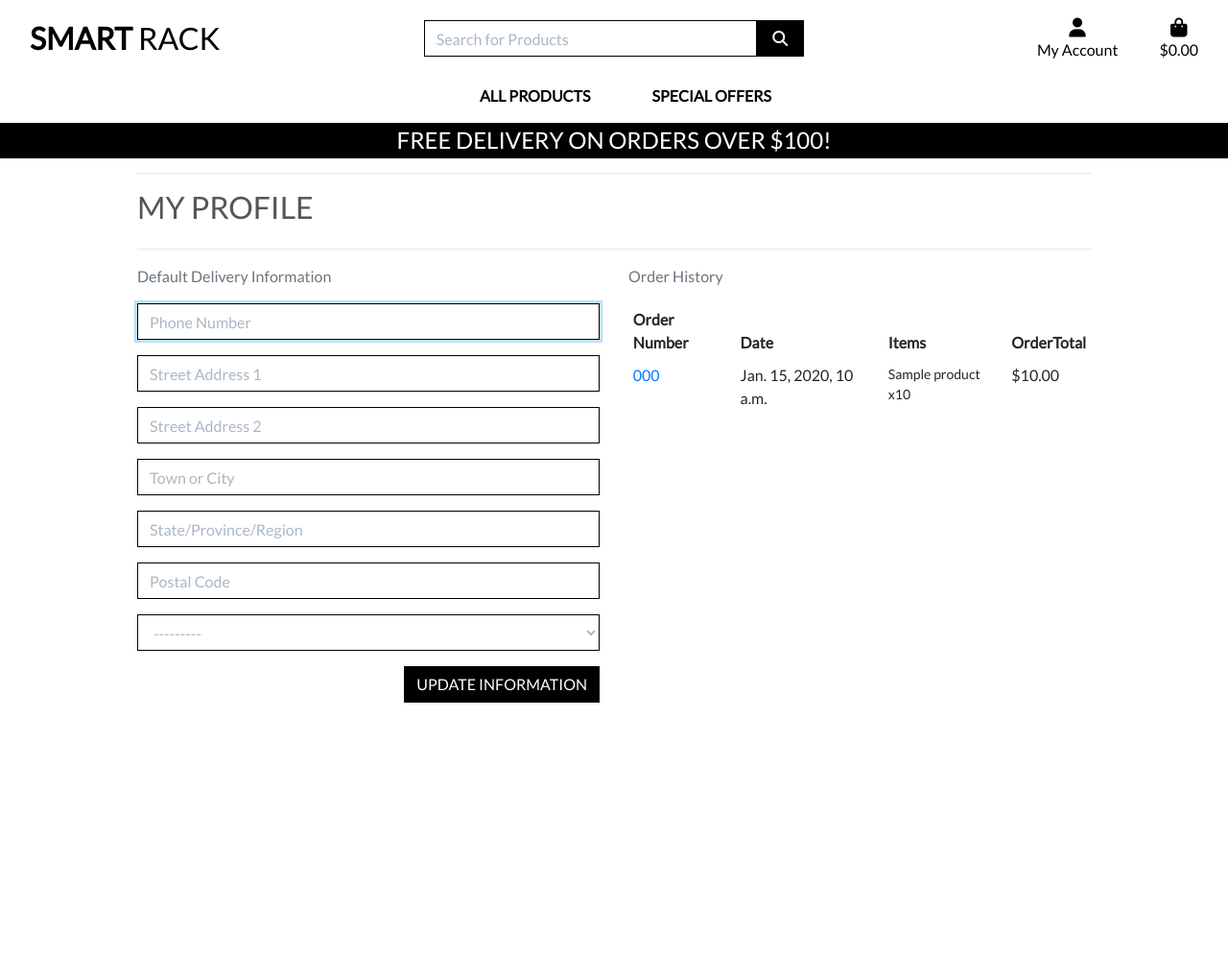
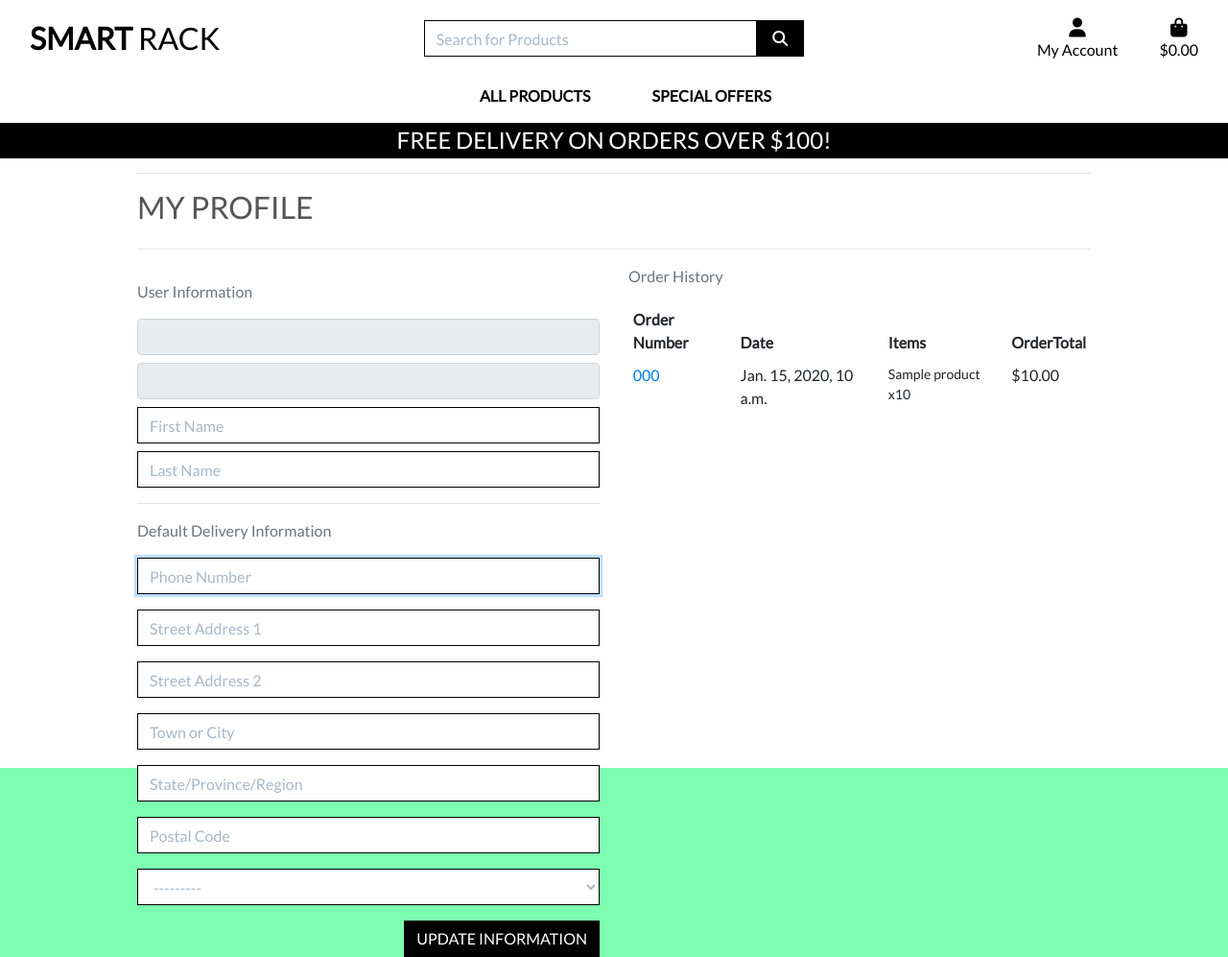
Before and after one commit to aremandanaveenkumar/SmartRack, a Django app: template profiles/templates/profiles/profile.html in a window 1280 px wide. Shown: the whole page at 96% size. Before the commit the page ends 732 px from the top, so only its background shows below. Run offline with Django 3.2, Linux system fonts and the light colour scheme; the template is opened without the code that fills it: values that come from a table or form of the project are taken from there, others are empty; tables that the repository leaves empty hold one stand-in row (values such as "Sample post"); parts of the project's set-up code (start-up, migrations or seed data) failed here and were passed over; some libraries are stand-ins or nearby versions.

Commit message:
Add user firstname and lastname to edit and update in user profile

```diff
--- a/profiles/templates/profiles/profile.html
+++ b/profiles/templates/profiles/profile.html
@@ -25,12 +25,25 @@
         </div>
         <div class="row">
             <div class="col-12 col-lg-6">
-                <p class="text-muted">Default Delivery Information</p>
+
+                <div>
                 <form class="mt-3" action="{% url 'profile' %}" method="POST" id="profile-update-form">
+                    <div>
+                        <p class="text-muted">User Information</p>
+                        <input type="text" class="form-control mb-2" value="{{ user.username }}" disabled>
+                        <input type="text" class="form-control mb-2" value="{{ user.email }}" disabled>
+                        <input type="text" class="form-control mb-2 border-black rounded-0 profile-form-input" name="first_name"
+                         value="{{ user.first_name }}" enabled placeholder="First Name">
+                        <input type="text" class="form-control mb-2 border-black rounded-0 profile-form-input" name="last_name"
+                         value="{{ user.last_name }}" enabled placeholder="Last Name">
+                    </div>
+                    <hr>
+                    <p class="text-muted">Default Delivery Information</p>
                     {% csrf_token %}
                     {{ form|crispy }}
                     <button class="btn btn-black rounded-0 text-uppercase float-right">Update Information</button>
                 </form>
+                </div>
             </div>
             <div class="col-12 col-lg-6">
                 <p class="text-muted">Order History</p>
```
Also changed, not shown: profiles/views.py (+6 -2 lines).
